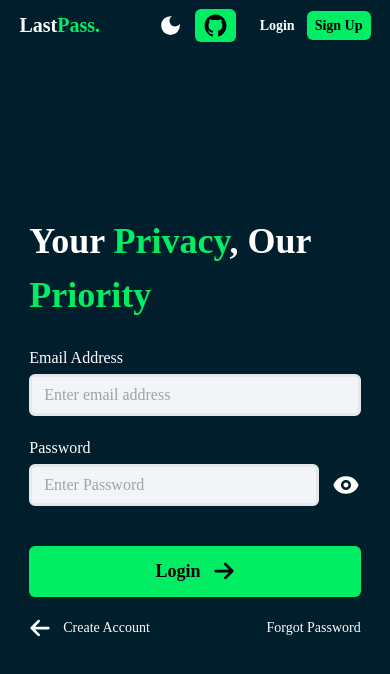
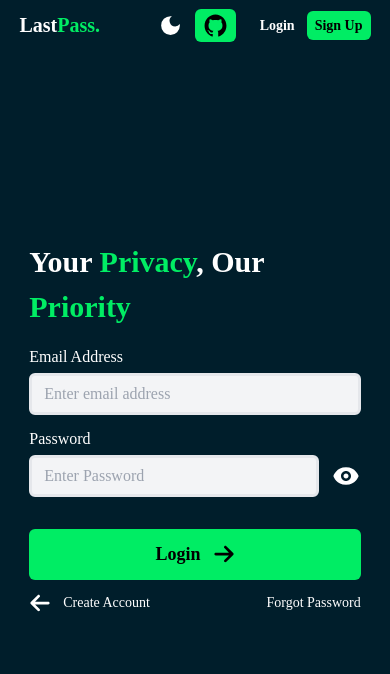
Before and after one commit to Krish-Makadiya/LastPass, a React (Vite) app in the folder Frontend/: page /login in a window 390 px wide. Shown: the top 674 px of the page. Built offline with nearby package versions, Linux system fonts and the light colour scheme; no server answers.

Commit message:
text sizes, gap fixed

```diff
--- a/Frontend/src/pages/Login.jsx
+++ b/Frontend/src/pages/Login.jsx
@@ -63,9 +63,9 @@
                 <Loader />
             ) : (
                 <div
-                    className={`h-[89vh] lg:w-[30%] md:w-[60%] w-[85%] mx-auto flex flex-col justify-center gap-6`}>
+                    className={`h-[89vh] lg:w-[30%] md:w-[60%] w-[85%] mx-auto flex flex-col justify-center lg:gap-6 gap-4`}>
                     <div>
-                        <h1 className={`text-[36px] font-[600]`}>
+                        <h1 className={`lg:text-[36px] text-[30px] font-[600]`}>
                             Your <span className="text-[#00ED64]">Privacy</span>
                             , Our{" "}
                             <span className="text-[#00ED64]">Priority</span>
@@ -74,7 +74,7 @@
 
                     <form
                         onSubmit={submitHandler}
-                        className="flex flex-col gap-5">
+                        className="flex flex-col lg:gap-5 gap-3">
                         <div className="flex flex-col gap-1">
                             <label
                                 htmlFor="email"
@@ -129,7 +129,7 @@
                                 </div>
                             </div>
                         </div>
-                        <div className="flex flex-col mt-5 gap-5">
+                        <div className="flex flex-col mt-5 lg:gap-5 gap-3">
                             <button
                                 type="submit"
                                 className={`text-black font-[600] text-[18px] bg-[#00ED64] px-3 py-3 rounded-md flex items-center justify-center gap-3 select-none transition-all duration-200 hover:scale-95`}>
--- a/Frontend/src/pages/Signup.jsx
+++ b/Frontend/src/pages/Signup.jsx
@@ -64,15 +64,15 @@
                 <Loader />
             ) : (
                 <div
-                    className={`h-[89vh] lg:w-[30%] md:w-[60%] w-[85%] mx-auto flex flex-col justify-center gap-6`}>
-                    <h1 className={`text-[36px] font-[600]`}>
+                    className={`h-[89vh] lg:w-[30%] md:w-[60%] w-[85%] mx-auto flex flex-col justify-center lg:gap-6 gap-4`}>
+                    <h1 className={`lg:text-[36px] text-[30px] font-[600]`}>
                         Your <span className="text-[#00ED64]">Privacy</span>{" "}
                         Starts <span className="text-[#00ED64]">Here.</span>
                     </h1>
 
                     <form
                         onSubmit={submitHandler}
-                        className="flex flex-col gap-5">
+                        className="flex flex-col lg:gap-5 gap-3">
                         <div className="flex w-full gap-4 justify-between">
                             <div className="flex flex-col gap-1 w-[48%]">
                                 <label
@@ -213,7 +213,7 @@
                             </button>
                             <Link
                                 to="/login"
-                                className={`flex w-[60%] text-center gap-3 items-center transition-all duration-200 hover:scale-95`}>
+                                className={`flex text-center gap-3 items-center transition-all duration-200 hover:scale-95`}>
                                 <FaArrowLeft size={22} />
                                 <p className="lg:text-[16px] text-[14px] select-none">
                                     Already Have an Account
```
